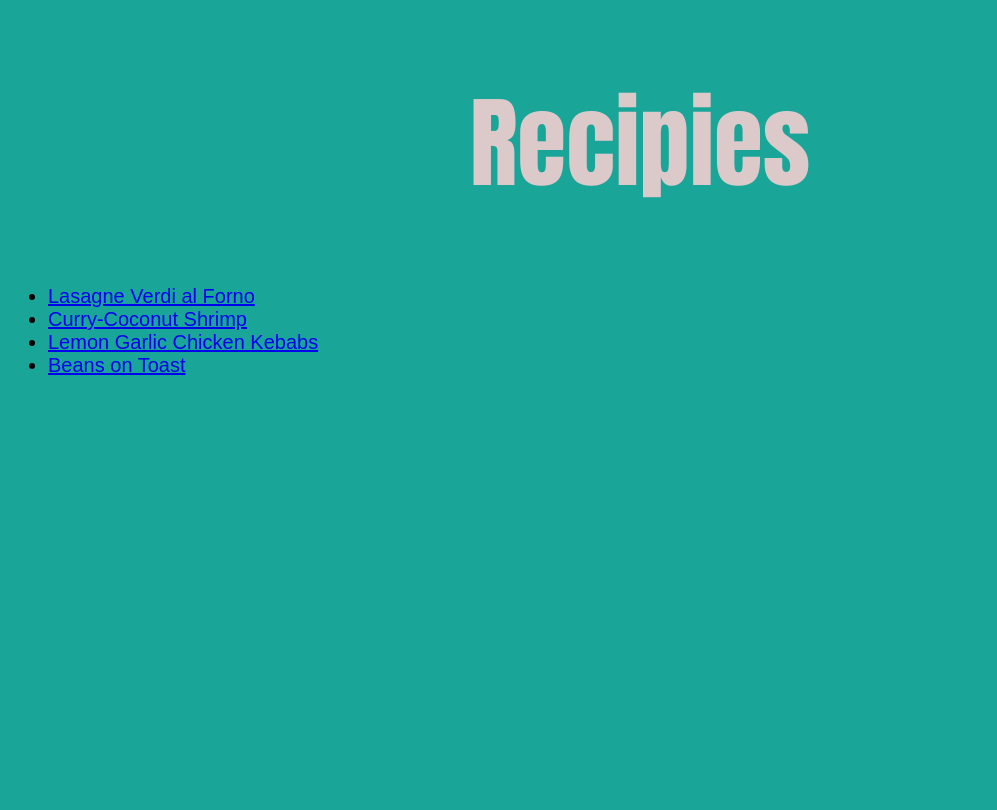
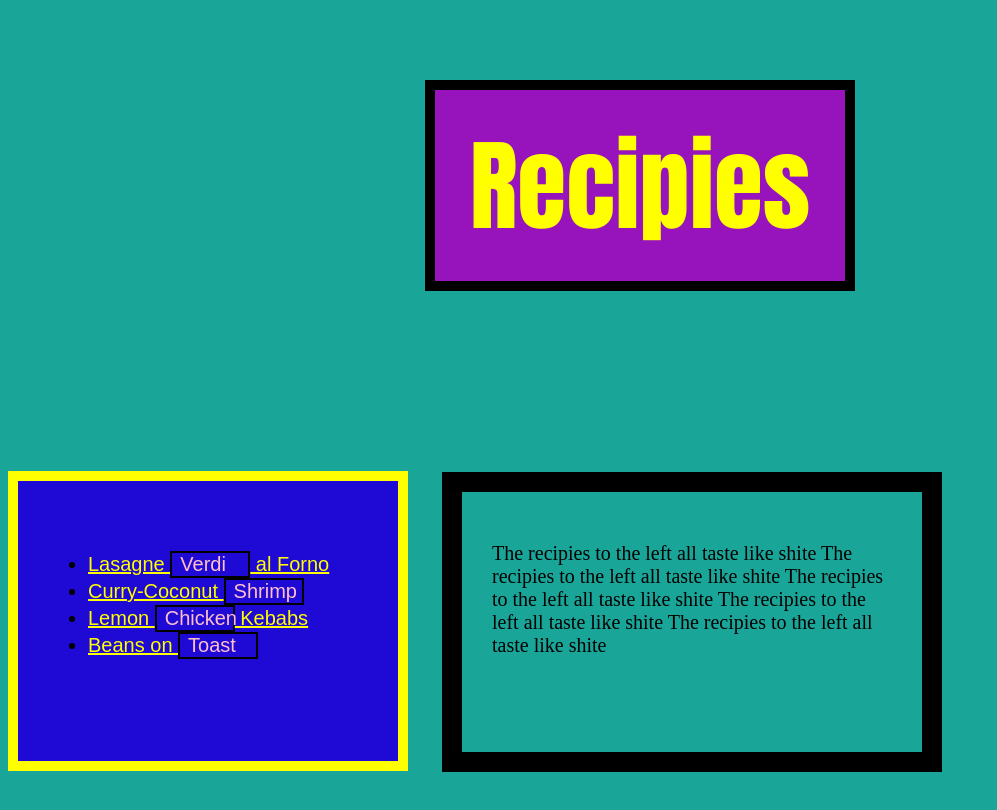
Before and after one commit to humanrealityinthestreet/odin-recipies1, a plain HTML site: page index.html in a window 1280 px wide. Shown: the whole page, without its empty margins (0-997 px from the left). Drawn offline with Linux system fonts and the light colour scheme.

Commit message:
add style to index.html

```diff
--- a/index.html
+++ b/index.html
@@ -6,12 +6,17 @@
         <link rel="stylesheet" href="style.css">
     </head>
     <body>
-         <h1>Recipies</h1>
-         <ul>
-            <li><a href="recipies/lasagne.html">Lasagne Verdi al Forno</a></li>
-            <li><a href="recipies/curry-coconut-shrimp.html">Curry-Coconut Shrimp</a></li>
-            <li><a href="recipies/kebabs.html">Lemon Garlic Chicken Kebabs</a></li>
-            <li><a href="recipies/beans-on-toast.html">Beans on Toast</a></li>
-         </ul>
+         <h1 id="main-title">Recipies</h1>
+         <div id="my-first-div">
+            <ul>
+              <li><a href="recipies/lasagne.html">Lasagne <span class="listspan">Verdi</span> al Forno</a></li>
+              <li><a href="recipies/curry-coconut-shrimp.html">Curry-Coconut <span class="listspan">Shrimp</span></a></li>
+              <li><a href="recipies/kebabs.html">Lemon <span class="listspan">Chicken</span> Kebabs</a></li>
+              <li><a href="recipies/beans-on-toast.html">Beans on <span class="listspan">Toast</span></a></li>
+           </ul>
+        </div>
+        <div id="shite">
+            <p>The recipies to the left all taste like shite The recipies to the left all taste like shite The recipies to the left all taste like shite The recipies to the left all taste like shite The recipies to the left all taste like shite</p>
+        </div>
     </body>
 </html>
--- a/style.css
+++ b/style.css
@@ -3,6 +3,43 @@ html {
 }
 *, *:before, *:after {
   box-sizing: inherit;
+}
+
+#main-title {
+    border: solid black 10px;
+    width: 430px;
+    margin: 80px auto;
+    background-color: rgb(151, 19, 188);
+    padding: 20px;
+    color: yellow;
+}
+
+#my-first-div {
+    display: inline-block;
+width: 400px;
+height: 300px;
+margin: 100px 0;
+background-color: rgb(30, 9, 213);
+padding: 30px;
+border: solid yellow 10px;
+}
+
+#shite {
+    display: inline-block;
+    width: 500px;
+    height: 300px;
+    margin: 0 30px;
+    border: black solid 20px;
+    padding: 30px;
+
+}
+
+.listspan {
+    display: inline-block;
+    border: solid black 2px;
+    padding: 0 8px;
+    width: 80px;
+color: pink;
 }
 
 body {
@@ -52,3 +89,7 @@ img {
 .description {
     color: black;
 }
+
+a {
+    color: yellow;
+}
```
